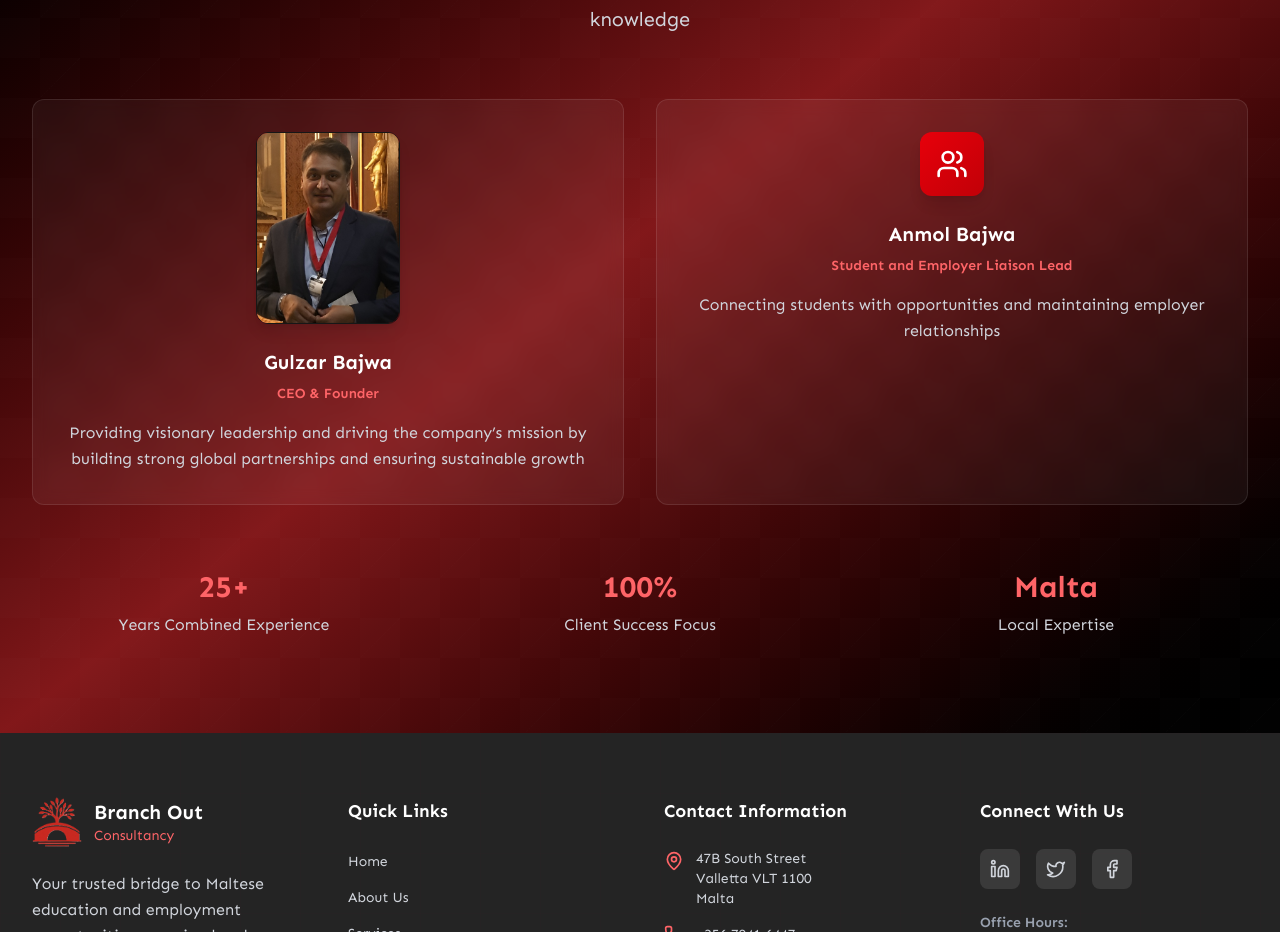
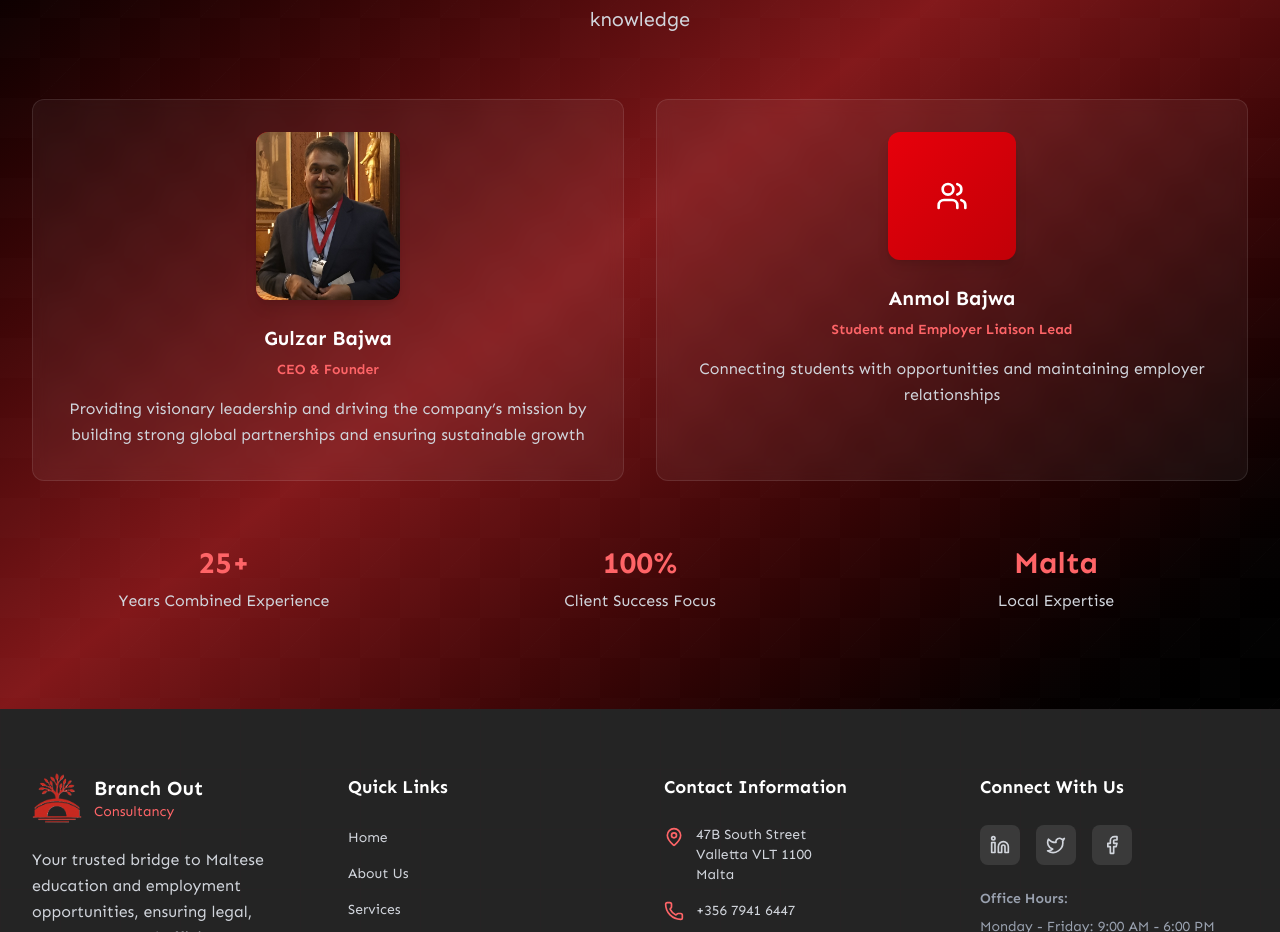
Before and after one commit to RohitSah23/branchout, a Next.js app: page / in a window 1280 px wide. Shown: the part 8667-9599 px from the top of the page. Built offline with nearby package versions, Linux system fonts and the light colour scheme.

Commit message:
fix (Team): fix icon szie

```diff
--- a/components/Team/Team.tsx
+++ b/components/Team/Team.tsx
@@ -63,7 +63,7 @@ export default function Team() {
                 {/* Square Photo for CEO, Icon for others */}
                 <div
                   className={`${
-                    member.image ? "w-36 h-48 border-grey-300 border-1" : "w-16 h-16"
+                    member.image ? "w-36 h-42 " : "w-32 h-32"
                   } bg-gradient-to-br from-red-600  to-red-700 rounded-xl flex items-center justify-center mb-6 mx-auto group-hover:scale-110 transition-transform duration-300 shadow-lg overflow-hidden`}
                 >
                   {member.image ? (
```
